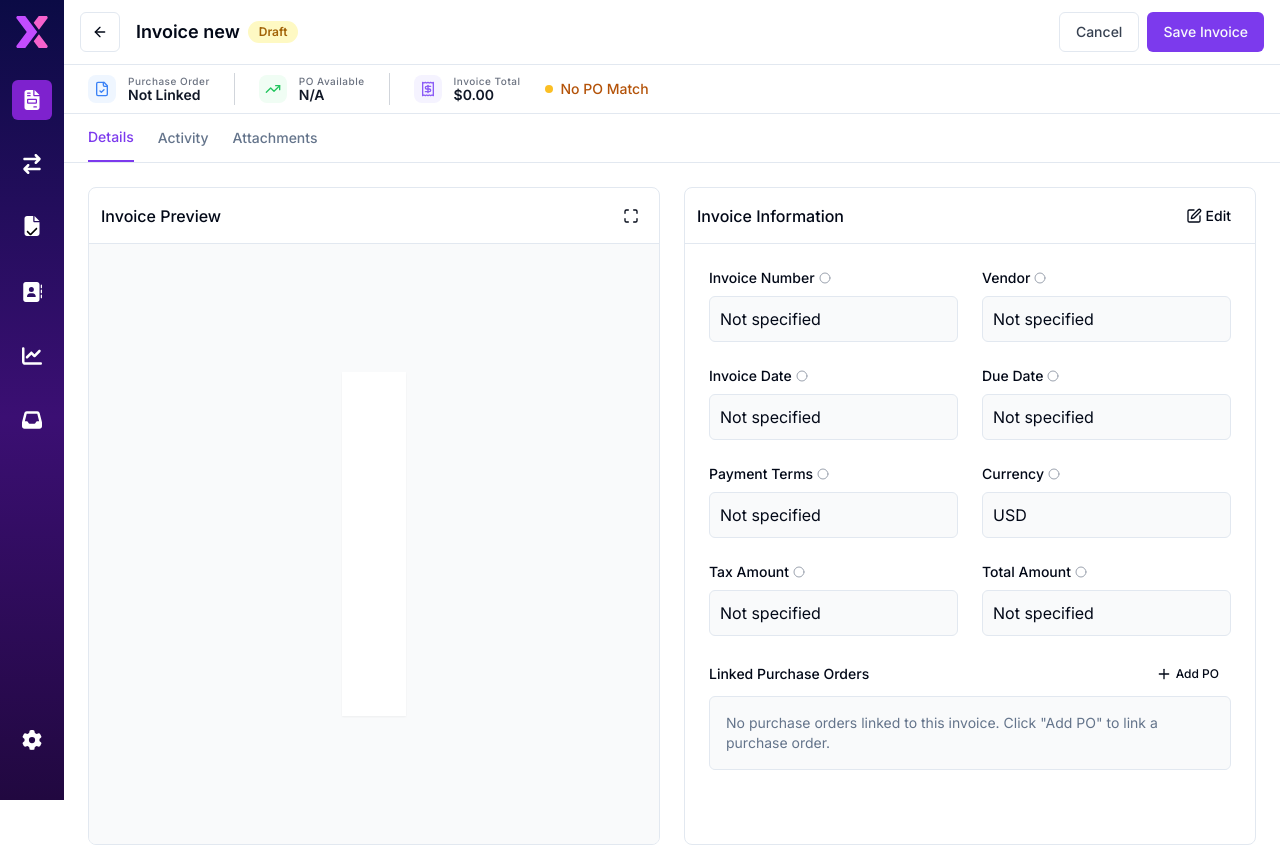
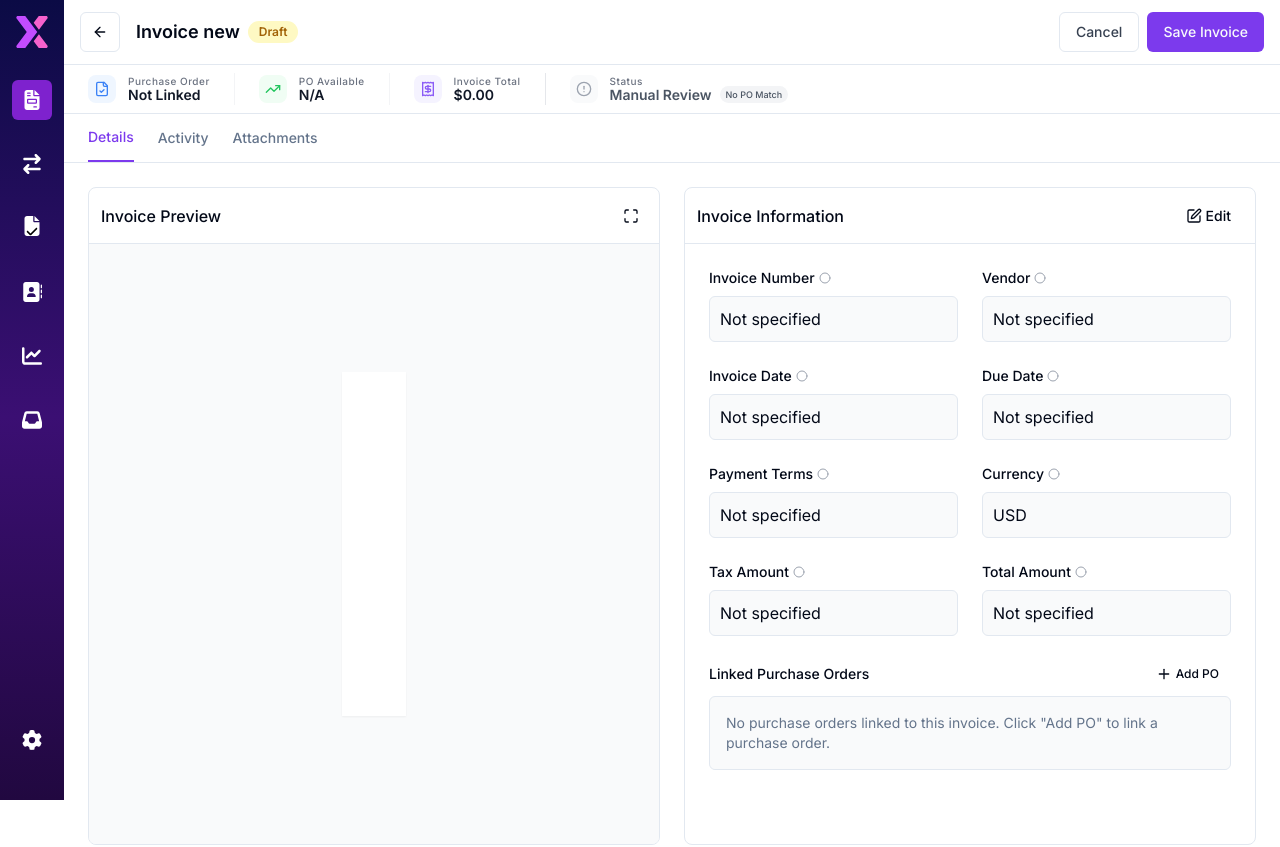
Before and after one commit to xelixdev/invoice-processing-poc, a Next.js app: page /invoices/create in a window 1280 px wide. Shown: the top 847 px of the page. Built offline with nearby package versions, Linux system fonts and the light colour scheme.

Commit message:
Refine information bar design - Add pill component for status indicators - Improve divider styling with lighter grays - Adjust variance section with neutral gray background - Hide tolerance pill for cleaner appearance

```diff
--- a/app/invoices/create/page.tsx
+++ b/app/invoices/create/page.tsx
@@ -208,7 +208,7 @@ export default function InvoiceDetailsPage() {
               </div>
 
               {/* Separator */}
-              <div className="h-8 w-px bg-gray-300" />
+              <div className="h-8 w-px bg-gray-100" />
 
               {/* PO Available Balance */}
               <div className="flex items-center gap-3">
@@ -224,7 +224,7 @@ export default function InvoiceDetailsPage() {
               </div>
 
               {/* Separator */}
-              <div className="h-8 w-px bg-gray-300" />
+              <div className="h-8 w-px bg-gray-100" />
 
               {/* Invoice Total */}
               <div className="flex items-center gap-3">
@@ -242,32 +242,48 @@ export default function InvoiceDetailsPage() {
               {/* Variance - only show if there's a PO */}
               {invoice?.po_number && (
                 <>
-                  <div className="h-8 w-px bg-gray-300" />
+                  <div className="h-8 w-px bg-gray-100" />
 
                   {/* Variance */}
                   <div className="flex items-center gap-3">
-                    <div className="p-1.5 bg-amber-50 rounded-lg">
-                      <TrendingUp className="h-4 w-4 text-amber-500" />
+                    <div className="p-1.5 bg-gray-100 rounded-lg">
+                      <TrendingUp className="h-4 w-4 text-gray-500" />
                     </div>
                     <div>
                       <p className="text-[10px] font-medium text-gray-500 tracking-wider">Variance</p>
-                      <p className="text-sm font-semibold text-amber-600 -mt-1">
-                        +{formatCurrency(invoice.amount * 0.2, invoice.currency_code)}
-                      </p>
+                      <div className="flex items-center gap-2 -mt-1">
+                        <p className="text-sm font-semibold text-amber-600">
+                          +{formatCurrency(invoice.amount * 0.2, invoice.currency_code)}
+                        </p>
+                      </div>
                     </div>
                   </div>
                 </>
               )}
 
-              {/* Match Status - Right aligned */}
-              <div className="ml-auto flex items-center gap-2">
-                <div className="flex items-center gap-2">
-                  <div className="h-2 w-2 bg-amber-400 rounded-full"></div>
-                  <span className="text-sm font-medium text-amber-700">
-                    {invoice?.po_number ? "Within Tolerance" : "No PO Match"}
-                  </span>
-                </div>
-              </div>
+              {/* No PO Status - only show if no PO */}
+              {!invoice?.po_number && (
+                <>
+                  <div className="h-8 w-px bg-gray-200" />
+
+                  <div className="flex items-center gap-3">
+                    <div className="p-1.5 bg-gray-50 rounded-lg">
+                      <AlertCircle className="h-4 w-4 text-gray-400" />
+                    </div>
+                    <div>
+                      <p className="text-[10px] font-medium text-gray-500 tracking-wider">Status</p>
+                      <div className="flex items-center gap-2 -mt-1">
+                        <p className="text-sm font-semibold text-gray-600">
+                          Manual Review
+                        </p>
+                        <span className="px-1.5 py-0.5 bg-gray-100 text-gray-600 text-[9px] font-medium rounded-full">
+                          No PO Match
+                        </span>
+                      </div>
+                    </div>
+                  </div>
+                </>
+              )}
             </div>
           </div>
         </div>
```
